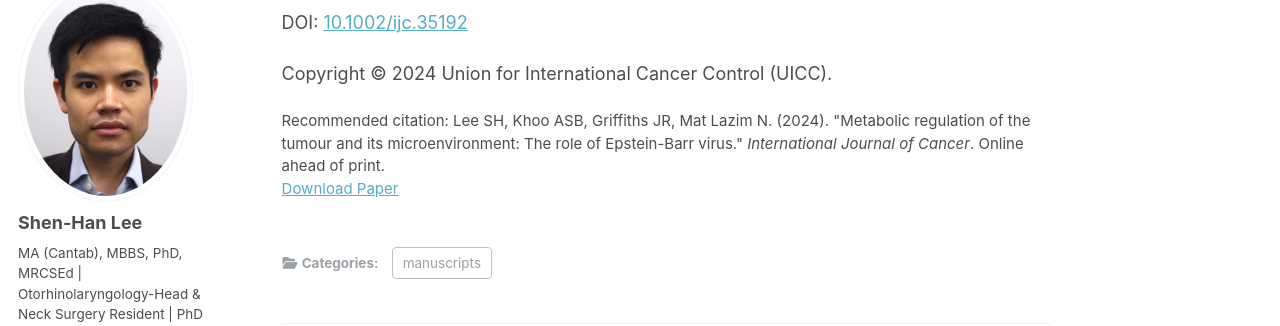
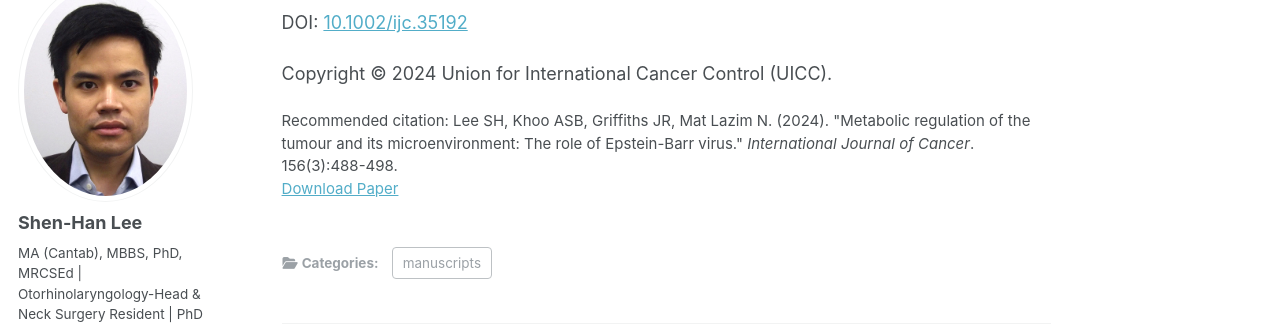
Before and after one commit to shenhanlee/shenhanlee.github.io, a Jekyll site: the page built from _publications/2024-09-18-metabolic-regulation-tumour-microenvironment-epstein-barr-virus.md, in a window 1280 px wide and 900 px high, scrolled down 810 px. Shown: the part 126-452 px from the top of the window. Built offline with Jekyll 4.4.1, drawn with Linux system fonts in a browser that asks for light colours; some web fonts are replaced.

Commit message:
Merge remote-tracking branch 'origin/master'

```diff
--- a/_publications/2024-09-18-metabolic-regulation-tumour-microenvironment-epstein-barr-virus.md
+++ b/_publications/2024-09-18-metabolic-regulation-tumour-microenvironment-epstein-barr-virus.md
@@ -7,7 +7,7 @@ excerpt: 'This is the first review paper that examines the links between Epstein
 date: 2024-09-19
 venue: 'International Journal of Cancer'
 paperurl: 'https://onlinelibrary.wiley.com/share/author/AMPVFEZEHYKIHVD8JS4C?target=10.1002/ijc.35192'
-citation: 'Lee SH, Khoo ASB, Griffiths JR, Mat Lazim N. (2024). &quot;Metabolic regulation of the tumour and its microenvironment: The role of Epstein-Barr virus.&quot; <i>International Journal of Cancer</i>. Online ahead of print.'
+citation: 'Lee SH, Khoo ASB, Griffiths JR, Mat Lazim N. (2024). &quot;Metabolic regulation of the tumour and its microenvironment: The role of Epstein-Barr virus.&quot; <i>International Journal of Cancer</i>. 156(3):488-498.'
 ---
 
 Shen-Han Lee <sup>1,2,*</sup>, Alan Soo-Beng Khoo <sup>3,4</sup>, John R Griffiths <sup>5</sup>, Norhafiza Mat Lazim <sup>1,2*</sup>
```
